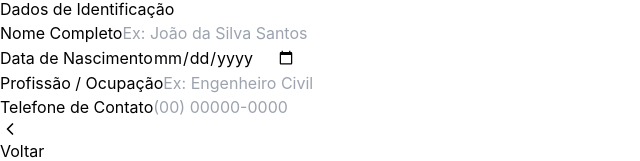
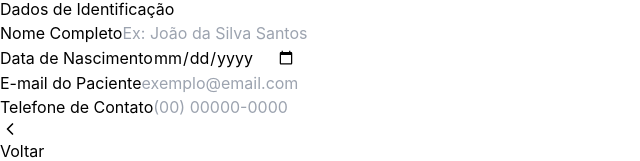
Before and after one commit to Talisonk3/LuizFisio, a React (Vite) app: page /avaliacao in a window 1280 px wide. Shown: the part 426-587 px from the top of the page, without its empty margins (0-640 px from the left). Built offline with nearby package versions, Linux system fonts and the light colour scheme.

Commit message:
[dyad] Alterando o campo 'Profissão' para 'E-mail' na aba de identificação e no banco de dados. - wrote 1 file(s), executed 1 SQL queries

```diff
--- a/src/pages/Evaluation.tsx
+++ b/src/pages/Evaluation.tsx
@@ -25,7 +25,7 @@ const Evaluation = () => {
   const [formData, setFormData] = useState({
     patient_name: '',
     birth_date: '',
-    profession: '',
+    email: '',
     phone: '',
     chief_complaint: '',
     history_present_illness: '',
@@ -65,7 +65,7 @@ const Evaluation = () => {
       setFormData({
         patient_name: '',
         birth_date: '',
-        profession: '',
+        email: '',
         phone: '',
         chief_complaint: '',
         history_present_illness: '',
@@ -170,8 +170,8 @@ const Evaluation = () => {
                     <input name="birth_date" value={formData.birth_date} onChange={handleInputChange} type="date" className={inputClasses} />
                   </div>
                   <div>
-                    <label className={labelClasses}>Profissão / Ocupação</label>
-                    <input name="profession" value={formData.profession} onChange={handleInputChange} type="text" className={inputClasses} placeholder="Ex: Engenheiro Civil" />
+                    <label className={labelClasses}>E-mail do Paciente</label>
+                    <input name="email" value={formData.email} onChange={handleInputChange} type="email" className={inputClasses} placeholder="exemplo@email.com" />
                   </div>
                   <div>
                     <label className={labelClasses}>Telefone de Contato</label>
```
